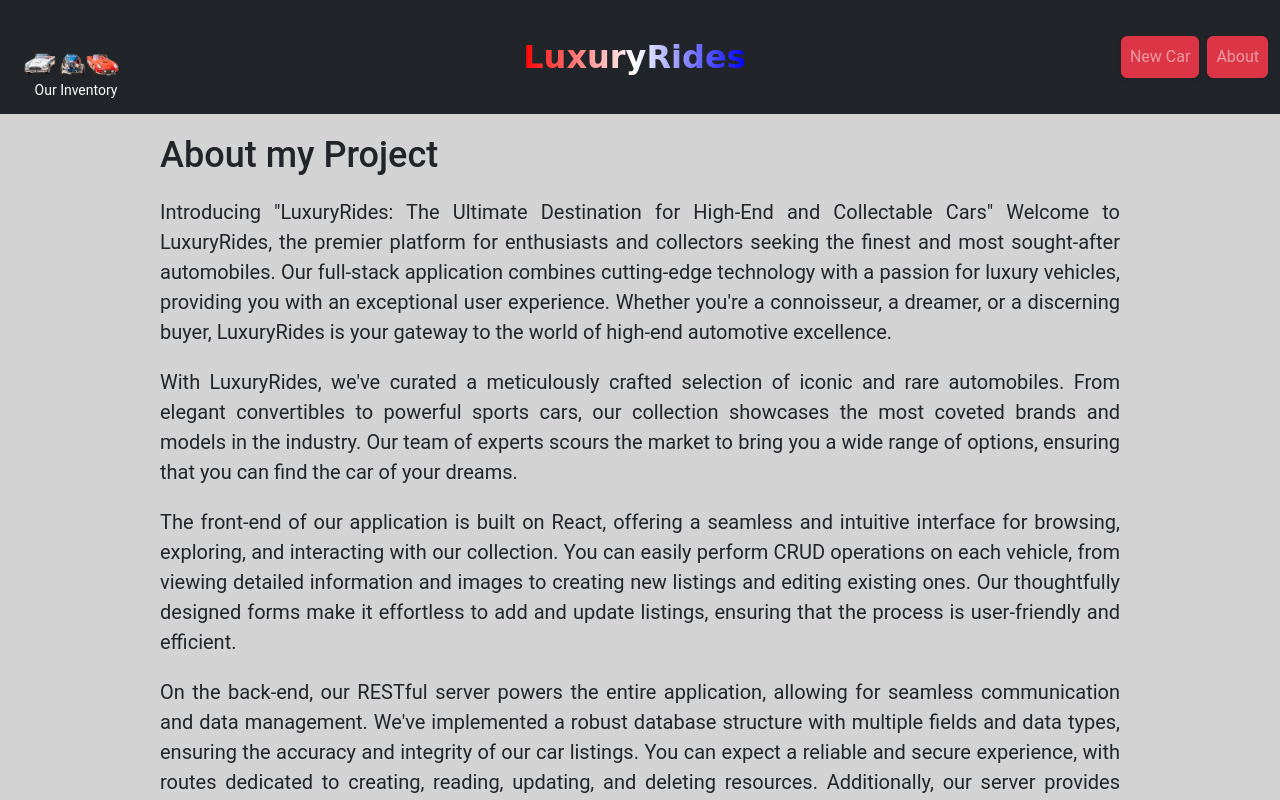
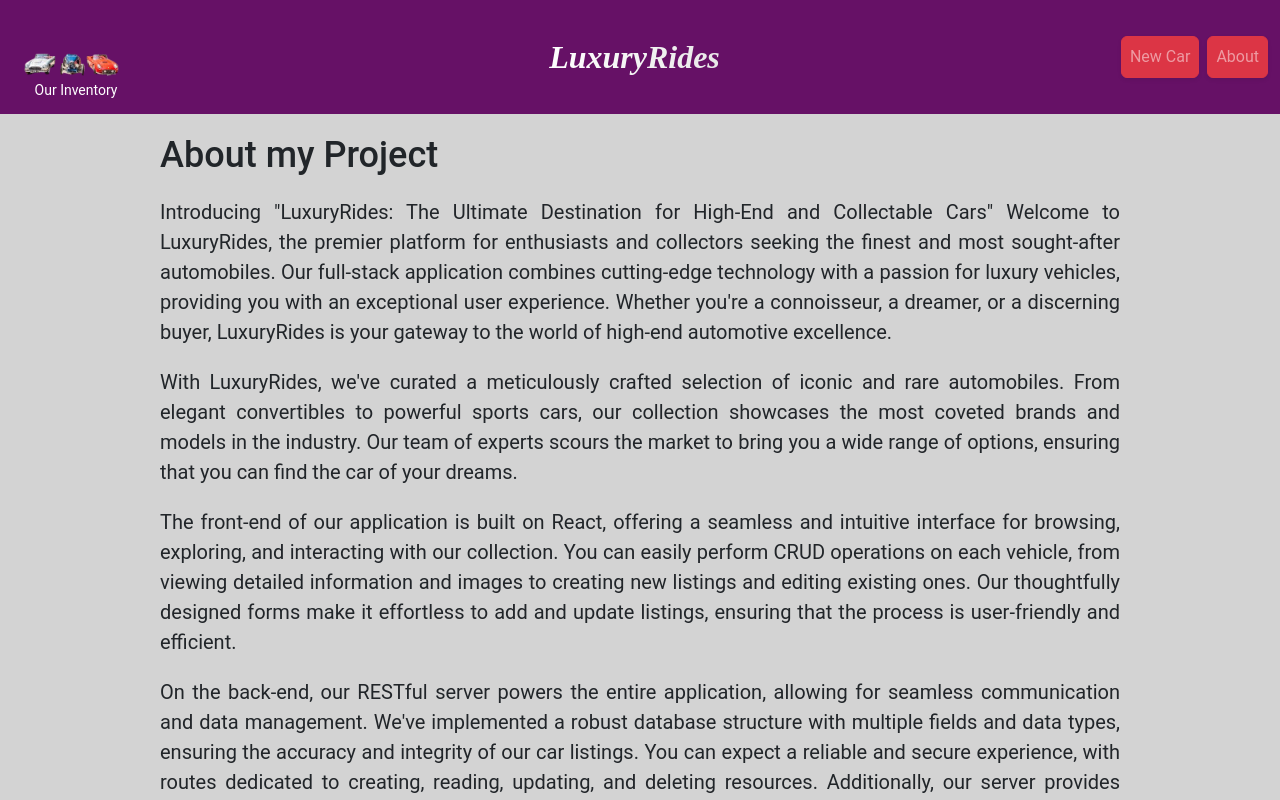
Before and after one commit to MarkRobertson67/fullstack-portfolio-project, a React (Create React App) app in the folder frontend/: page /about in a window 1280 px wide. Shown: the top 800 px of the page. Built offline with nearby package versions, Linux system fonts and the light colour scheme; no server answers.

Commit message:
Changed a font and cleaned up few things

```diff
--- a/frontend/package.json
+++ b/frontend/package.json
@@ -8,7 +8,6 @@
     "@testing-library/user-event": "^13.5.0",
     "axios": "^1.4.0",
     "bootstrap": "^5.2.3",
-    "cors": "^2.8.5",
     "dotenv": "^16.0.3",
     "react": "^18.2.0",
     "react-bootstrap": "^2.7.4",
--- a/frontend/src/Components/About.js
+++ b/frontend/src/Components/About.js
@@ -44,7 +44,7 @@ export default function About() {
                   On the back-end, our RESTful server powers the entire application, allowing for seamless communication and data management. We've implemented a robust database structure with multiple fields and data types, ensuring the accuracy and integrity of our car listings. You can expect a reliable and secure experience, with routes dedicated to creating, reading, updating, and deleting resources. Additionally, our server provides appropriate responses for unmatched routes, ensuring a smooth browsing experience.
                   </p>
                   <p>
-                  But LuxuryRides is more than just a platform for browsing and buying cars. We've added unique features that go beyond the traditional scope. Our innovative sorting and filtering options enable you to discover vehicles based on specific criteria, making it easier to find your perfect match. Additionally, we've incorporated a captivating image carousel and an engaging infinite-scroll functionality, enhancing your overall experience.
+                  But LuxuryRides is more than just a platform for browsing and buying cars. We've added unique features that go beyond the traditional scope. Our innovative sorting and filtering options enable you to discover vehicles based on specific criteria, making it easier to find your perfect match.
                   </p>
                   <p>
                   To bring LuxuryRides to life, we've deployed both the front-end and back-end applications to the web. You can access our platform from anywhere, anytime, using the provided URL. Our GitHub repositories house the source code for both applications, ensuring transparency and collaboration. You'll also find comprehensive setup instructions and documentation in the readme files, allowing you to explore and contribute to the project.
--- a/frontend/src/Components/NavBar.js
+++ b/frontend/src/Components/NavBar.js
@@ -3,7 +3,7 @@ import CarButton from "../assets/CarButton.png";
 
 export default function NavBar() {
   return (
-    <nav className="navbar navbar-expand-lg navbar-dark bg-dark fixed-top">
+    <nav className="navbar navbar-expand-lg navbar-dark fixed-top" style={{ backgroundColor: '#616' }}>
       <div className="container-fluid">
       <Link
           className="navbar-brand d-flex flex-column align-items-center"
@@ -26,13 +26,17 @@ export default function NavBar() {
           </div>
         </Link>
         <div className="d-flex flex-grow-1 justify-content-center align-items-center">
-          <h2 className="navbar-title text-white text-center m-0" style={{
-        textAlign: "center",
-        fontFamily: "Comic Sans MS, cursive",
-        background: "linear-gradient(to right, red, white, blue)",
-        WebkitBackgroundClip: "text",
-        WebkitTextFillColor: "transparent",
-      }}>
+        <h2
+            className="navbar-title text-center m-0"
+            style={{
+              textAlign: 'center',
+              fontFamily: 'Lora, serif',
+              fontStyle: 'italic',
+              background: 'linear-gradient(to right, #ffffff, #e8e8e8)',
+              WebkitBackgroundClip: 'text',
+              WebkitTextFillColor: 'transparent',
+            }}
+          >
             <span className="fw-bold">LuxuryRides</span>
           </h2>
         </div>
```
Also changed, not shown: 2 other files (tests, documents, lock files or other folders).
